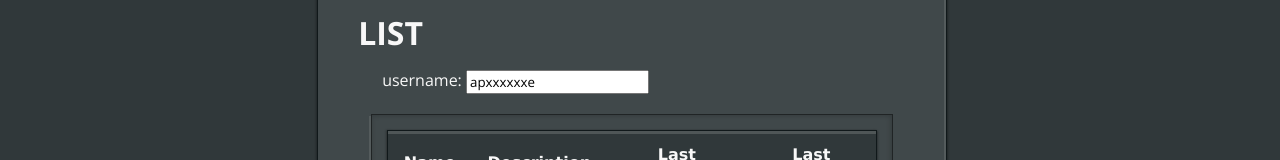
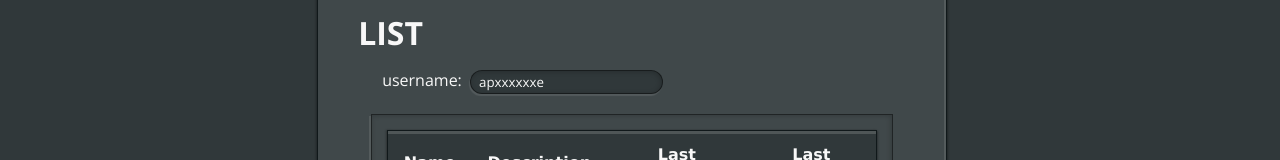
Before and after one commit to apxxxxxxe/apxxxxxxe-github, a Next.js app: page / in a window 1280 px wide. Shown: the part 184-344 px from the top of the page. Built offline with nearby package versions, Linux system fonts and the light colour scheme; no server answers; a web font is replaced by a local one.

Commit message:
update: css

```diff
--- a/styles/blog.scss
+++ b/styles/blog.scss
@@ -561,6 +561,21 @@ img {
   }
 }
 
+input {
+	background-color: var(--color-black);
+    color: var(--color-white);
+    border-radius: 15px;
+    padding: 0.1rem 0.5rem;
+    margin: 0 0.25rem;
+	border: 1px solid rgba(0, 0, 0, 0.5);
+	box-shadow: rgba(0, 0, 0, 0.2) -1px 1px 5px inset,
+		rgba(255, 255, 255, 0.1) -1px 2px 1px;
+}
+
+input:focus {
+	outline:none;
+}
+
 @media (orientation: portrait) {
   html,
   body {
```
